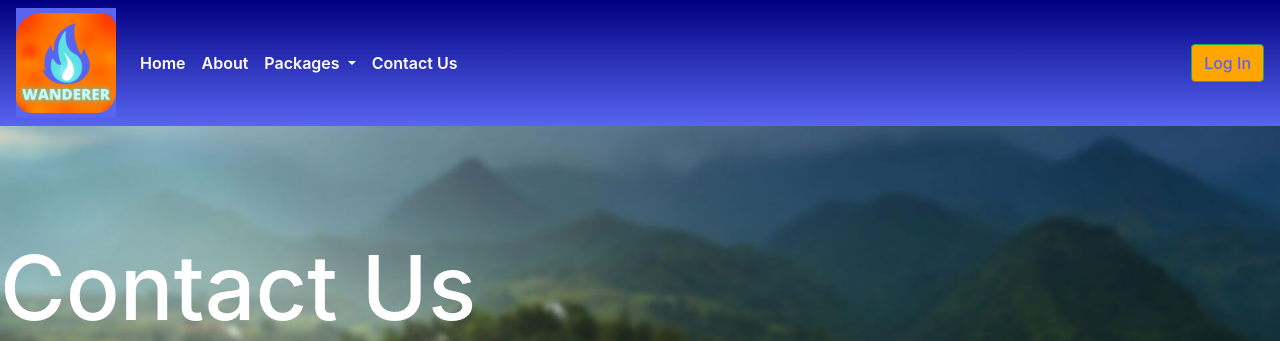
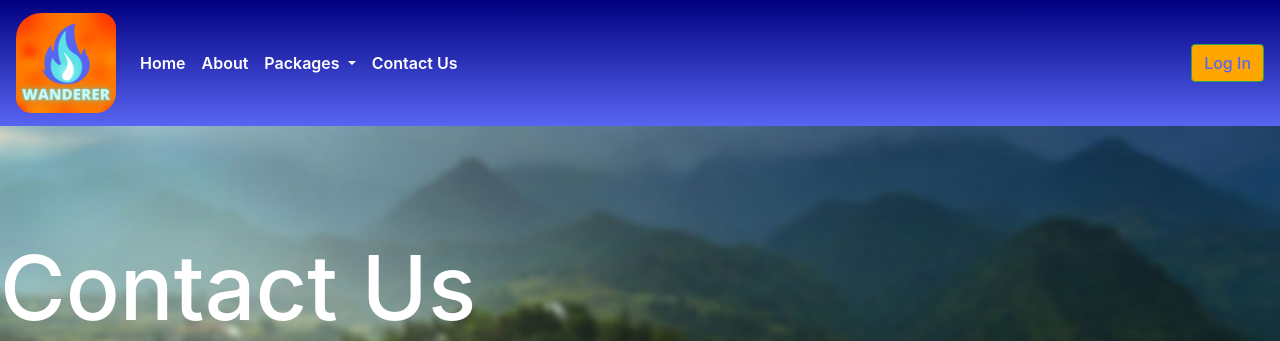
Before and after one commit to abhigyan-c/wanderer, a PHP site: page /OtherHTML/contactus.html in a window 1280 px wide, with the pointer over the restyled element. Shown: the top 341 px of the page. Run offline with PHP 8.4, Linux system fonts and the light colour scheme.

Commit message:
Update other_requisites.css

```diff
--- a/CSS/other_requisites.css
+++ b/CSS/other_requisites.css
@@ -31,7 +31,7 @@
 
 #imganc:hover {
   color: #FF7900;
-  background-color: #5865f2;
+  background-color: transparent;
 }
 
   #header{
```
